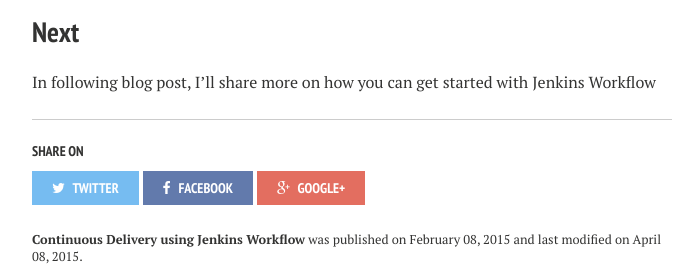
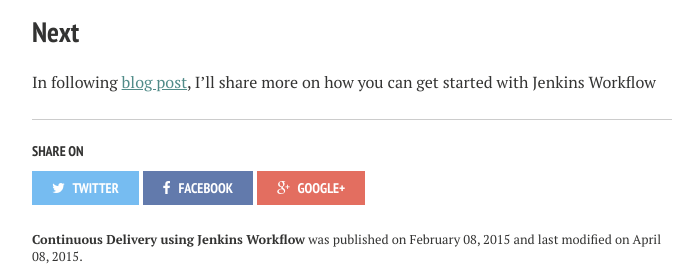
Before and after one commit to uaarkoti/uaarkoti.github.io, a Jekyll site: the page built from _posts/2015-04-08-2015-04-08-continuous-delivery-using-jenkins-workflow.md, in a window 1280 px wide and 900 px high, scrolled down 2675 px, cut to the strip 297-563 px from the top of the window. Shown: the whole strip, without its empty margins (288-980 px from the left). Built offline with Jekyll 4.4.1, drawn with Linux system fonts in a browser that asks for light colours; nearby versions of some CDN libraries; comment, search, counter and statistics services are not loaded; part of the change alters nothing that is shown.

```diff
--- a/_posts/2015-04-08-2015-04-08-continuous-delivery-using-jenkins-workflow.md
+++ b/_posts/2015-04-08-2015-04-08-continuous-delivery-using-jenkins-workflow.md
@@ -74,4 +74,4 @@ While all of these plugins have been used to varying degree of success, each hav
 {% gist uaarkoti/277802a6ee29b18debaa %}
 
 ## Next
-In following blog post, I'll share more on how you can get started with Jenkins Workflow
+In following [blog post](http://udaypal.com/jenkins-workflow-getting-started/), I'll share more on how you can get started with Jenkins Workflow
```
